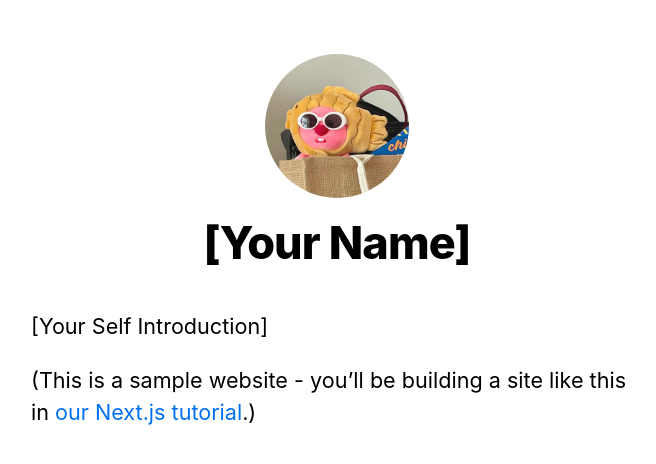
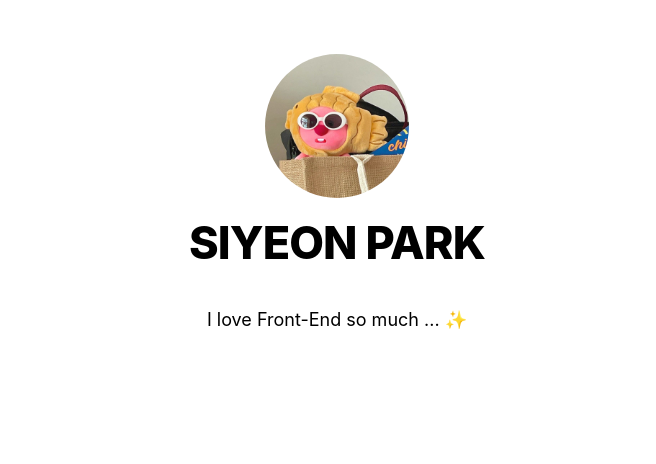
Before and after one commit to next-shiyon/devlog, a Next.js app: page / in a window 1280 px wide. Shown: the top 464 px of the page, without its empty margins (303-959 px from the left). Built offline with nearby package versions, Linux system fonts and the light colour scheme.

Commit message:
🎨 プロフィールを作成

```diff
--- a/components/layout.js
+++ b/components/layout.js
@@ -1,11 +1,11 @@
-import Head from 'next/head';
-import Image from 'next/image';
-import styles from './layout.module.css';
-import utilStyles from '../styles/utils.module.css';
-import Link from 'next/link';
+import Head from "next/head";
+import Image from "next/image";
+import styles from "./layout.module.scss";
+import utilStyles from "../styles/utils.module.scss";
+import Link from "next/link";
 
-const name = '[Your Name]';
-export const siteTitle = 'Next.js Sample Website';
+const name = "SIYEON PARK";
+export const siteTitle = "TOKYO PARK";
 
 export default function Layout({ children, home }) {
   return (
@@ -14,12 +14,12 @@ export default function Layout({ children, home }) {
         <link rel="icon" href="/favicon.ico" />
         <meta
           name="description"
-          content="Learn how to build a personal website using Next.js"
+          content="韓国人フロンドエンドエンジニアのつぶやきブログ"
         />
         <meta
           property="og:image"
           content={`https://og-image.vercel.app/${encodeURI(
-            siteTitle,
+            siteTitle
           )}.png?theme=light&md=0&fontSize=75px&images=https%3A%2F%2Fassets.zeit.co%2Fimage%2Fupload%2Ffront%2Fassets%2Fdesign%2Fnextjs-black-logo.svg`}
         />
         <meta name="og:title" content={siteTitle} />
@@ -37,6 +37,7 @@ export default function Layout({ children, home }) {
               alt={name}
             />
             <h1 className={utilStyles.heading2Xl}>{name}</h1>
+            <p>I love Front-End so much ... ✨</p>
           </>
         ) : (
           <>
--- a/pages/_app.js
+++ b/pages/_app.js
@@ -1,4 +1,4 @@
-import '../styles/global.css';
+import "../styles/global.css";
 
 export default function App({ Component, pageProps }) {
   return <Component {...pageProps} />;
--- a/pages/index.js
+++ b/pages/index.js
@@ -1,6 +1,6 @@
 import Head from "next/head";
 import Layout, { siteTitle } from "../components/layout";
-import utilStyles from "../styles/utils.module.css";
+import utilStyles from "../styles/utils.module.scss";
 
 export default function Home() {
   return (
@@ -8,13 +8,7 @@ export default function Home() {
       <Head>
         <title>{siteTitle}</title>
       </Head>
-      <section className={utilStyles.headingMd}>
-        <p>[Your Self Introduction]</p>
-        <p>
-          (This is a sample website - you’ll be building a site like this in{" "}
-          <a href="https://nextjs.org/learn">our Next.js tutorial</a>.)
-        </p>
-      </section>
+      <section className={utilStyles.headingMd}></section>
     </Layout>
   );
 }
--- a/pages/posts/first-post.js
+++ b/pages/posts/first-post.js
@@ -1,6 +1,6 @@
-import Head from 'next/head';
-import Link from 'next/link';
-import Layout from '../../components/layout';
+import Head from "next/head";
+import Link from "next/link";
+import Layout from "../../components/layout";
 
 export default function FirstPost() {
   return (
```
Also changed, not shown: components/layout.module.scss (renamed from components/layout.module.css), styles/utils.module.scss (renamed from styles/utils.module.css), 2 other files (tests, documents, lock files or other folders).
